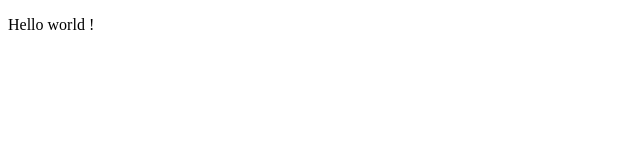
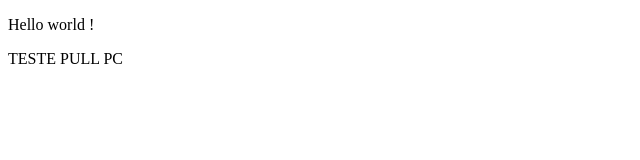
Before and after one commit to lobowww/Repository_1, a plain HTML site: page index.html in a window 1280 px wide. Shown: the whole page, without its empty margins (0-640 px from the left). Drawn offline with Linux system fonts and the light colour scheme.

Commit message:
Update index.html

```diff
--- a/index.html
+++ b/index.html
@@ -11,7 +11,7 @@
 
 <body>
     <p>Hello world !</p>
-
+    <p>TESTE PULL PC</p>
 </body>
 
 </html>
```
